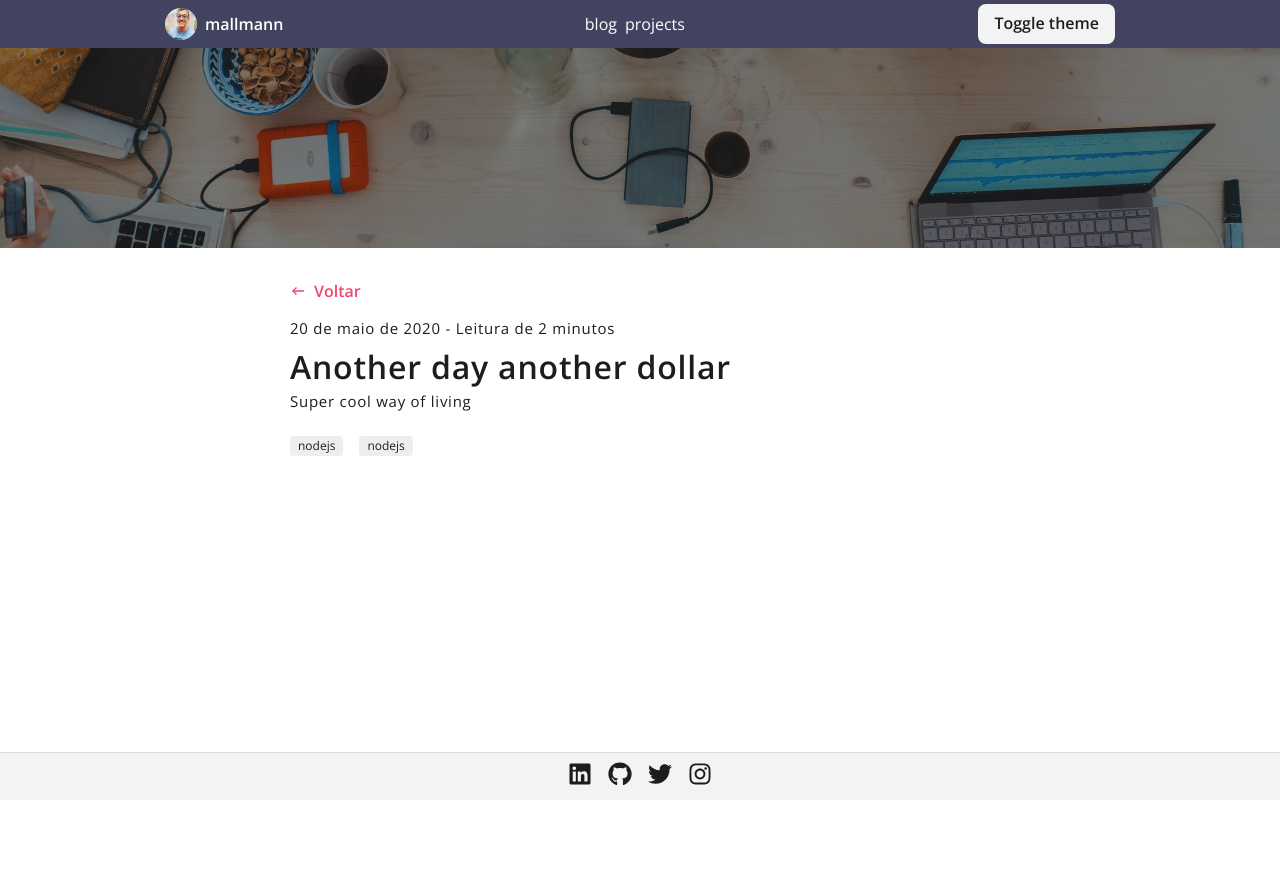
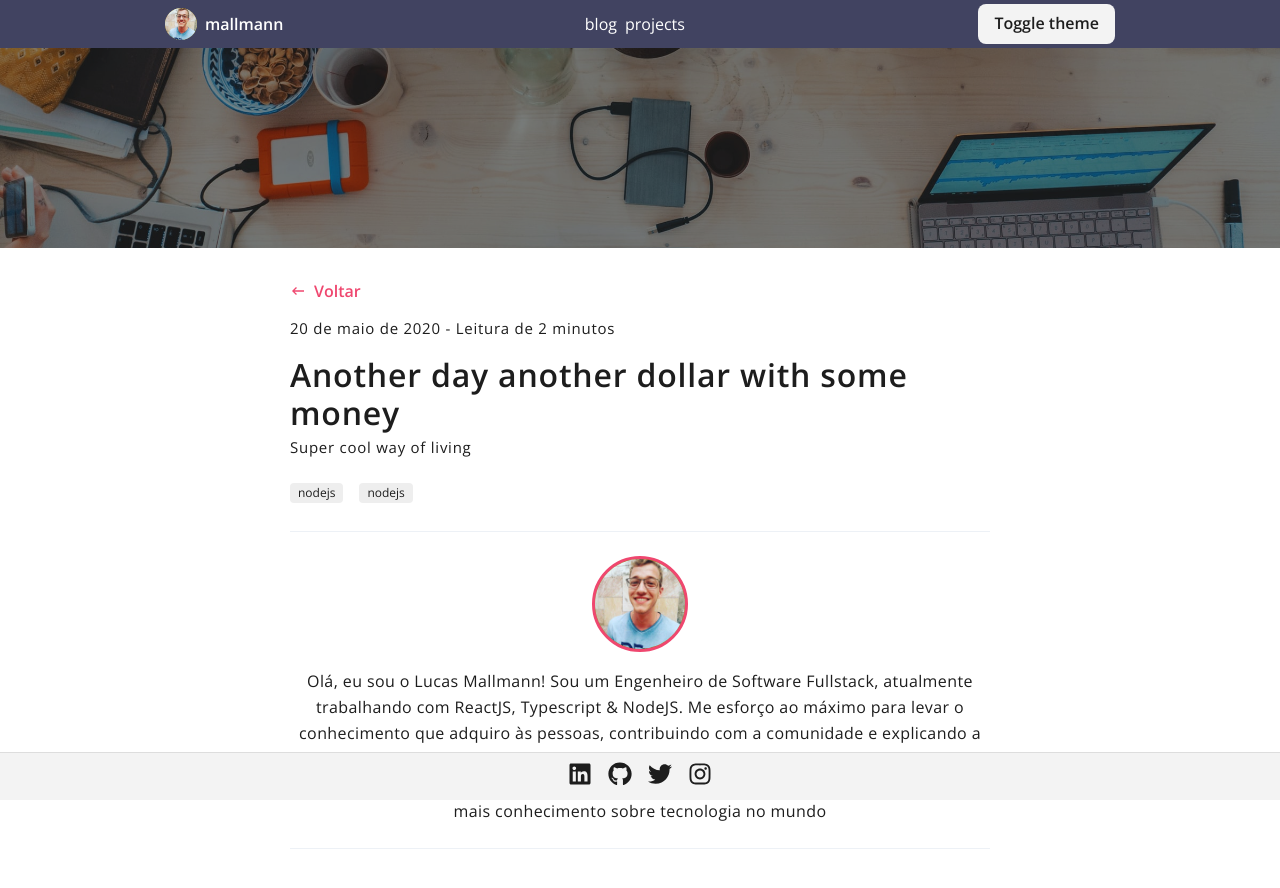
Before and after one commit to LucasMallmann/lucasmallmann, a Next.js app: page /blog/1 in a window 1280 px wide. Shown: the top 888 px of the page. Before the commit the page ends 800 px from the top, so only its background shows below. Built offline with nearby package versions, Linux system fonts and the light colour scheme.

Commit message:
feat: author component

```diff
--- /dev/null
+++ b/src/components/Author.tsx
@@ -0,0 +1,36 @@
+import React from 'react';
+import { Avatar, Divider, Flex, Text } from '@chakra-ui/react';
+
+const Author: React.FC = () => (
+  <>
+    <Divider marginY={6} />
+    <Flex direction="column" alignItems="center">
+      <Avatar
+        name="Lucas Mallmann"
+        src="/me.jpeg"
+        width={24}
+        height={24}
+        borderWidth="3px"
+        borderColor="pink.500"
+      />
+      <Text
+        as="p"
+        lineHeight="tall"
+        marginTop={4}
+        textAlign="center"
+        letterSpacing="wide"
+      >
+        Olá, eu sou o Lucas Mallmann! Sou um Engenheiro de Software Fullstack,
+        atualmente trabalhando com ReactJS, Typescript & NodeJS. Me esforço ao
+        máximo para levar o conhecimento que adquiro às pessoas, contribuindo
+        com a comunidade e explicando a tecnologia de uma maneira simples! Tenho
+        interesse em discussões sobre o ecossistema Javascript, projetos
+        Open-Source, Data-Science, e claro, sobre como podemos expandir mais
+        conhecimento sobre tecnologia no mundo
+      </Text>
+    </Flex>
+    <Divider marginTop={6} />
+  </>
+);
+
+export default Author;
--- a/src/components/Footer.tsx
+++ b/src/components/Footer.tsx
@@ -17,6 +17,7 @@ const Footer: React.FC = () => {
       alignItems="center"
       justifyContent="center"
       borderTop={borderTop}
+      zIndex="docked"
     >
       <Link
         href="https://www.linkedin.com/in/lucas-mallmann-372745148/"
--- a/src/components/Header.tsx
+++ b/src/components/Header.tsx
@@ -23,6 +23,7 @@ const Header: React.FC = () => {
       top={0}
       left={0}
       width="100vw"
+      zIndex="docked"
     >
       <Flex
         align="center"
--- a/src/components/Layout.tsx
+++ b/src/components/Layout.tsx
@@ -8,7 +8,12 @@ const HEADER_HEIGHT_PROPORTION = 12;
 
 const Layout: React.FC = ({ children }) => {
   return (
-    <Box maxWidth="700px" marginTop={HEADER_HEIGHT_PROPORTION} marginX="auto">
+    <Box
+      maxWidth="700px"
+      marginTop={HEADER_HEIGHT_PROPORTION}
+      marginX="auto"
+      paddingBottom={40}
+    >
       <Header />
       {children}
       <Footer />
--- a/src/pages/blog/[slug].tsx
+++ b/src/pages/blog/[slug].tsx
@@ -17,7 +17,9 @@ import {
   Text,
   Link,
 } from '@chakra-ui/react';
+
 import Tag from 'components/Tag';
+import Author from 'components/Author';
 
 const Post: NextPage = () => {
   const router = useRouter();
@@ -61,7 +63,7 @@ const Post: NextPage = () => {
           color="pink.500"
           position="relative"
           fontWeight="semi-bold"
-          marginTop={8}
+          marginTop={[2, 8]}
           _before={{
             content: '""',
             position: 'absolute',
@@ -87,7 +89,7 @@ const Post: NextPage = () => {
         >
           <HStack>
             <Icon as={MdKeyboardBackspace} />
-            <Text>Voltar</Text>
+            <Text fontSize="md">Voltar</Text>
           </HStack>
         </Button>
 
@@ -96,18 +98,19 @@ const Post: NextPage = () => {
           fontWeight="thin"
           fontSize="15px"
           letterSpacing="wider"
+          fontSizes={['xs', 'md']}
         >
           20 de maio de 2020 - Leitura de 2 minutos
         </Text>
 
         <Heading
           as="h1"
-          fontSize={['2xl', '3xl', '4xl']}
+          fontSize={['3xl', '4xl']}
           letterSpacing="wide"
           fontWeight="semi-bold"
-          marginTop={2}
+          marginTop={4}
         >
-          Another day another dollar
+          Another day another dollar with some money
         </Heading>
 
         <Text
@@ -133,6 +136,8 @@ const Post: NextPage = () => {
           </NextLink>
         </HStack>
       </Box>
+
+      <Author />
     </Flex>
   );
 };
```
